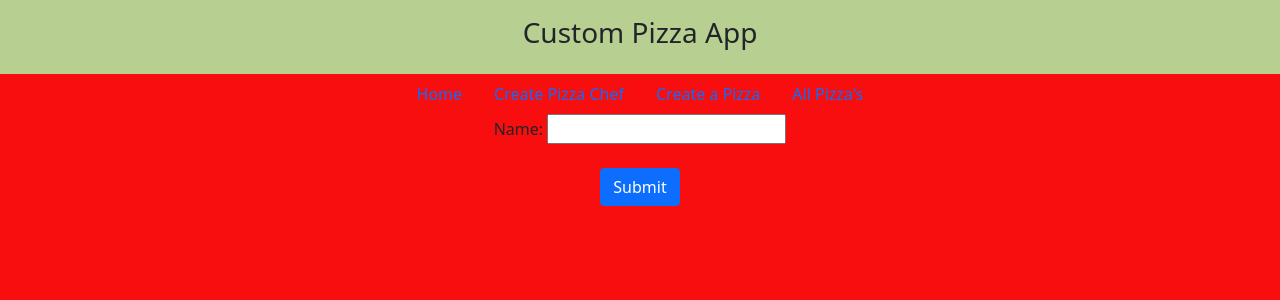
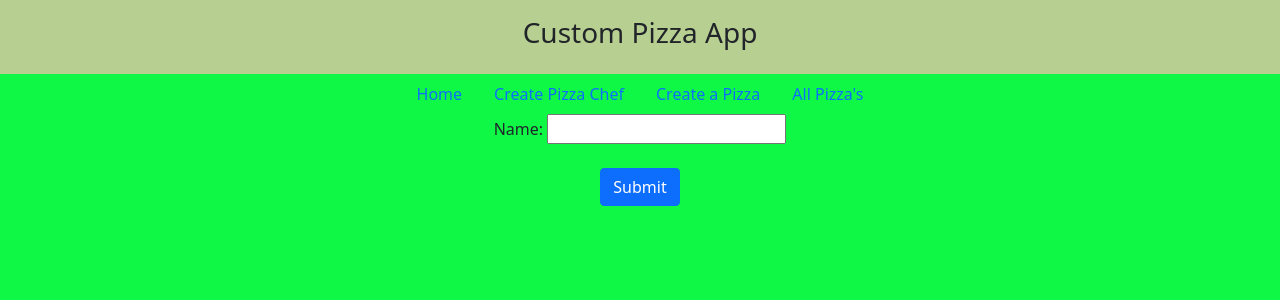
Before and after one commit to erhnaks/Phyton_flask_app_Pipeline, a Flask app: page /createchef in a window 1280 px wide. Shown: the top 300 px of the page. Run offline with Flask 2, Linux system fonts and the light colour scheme.

Commit message:
changed colour

```diff
--- a/application/templates/base.html
+++ b/application/templates/base.html
@@ -1,6 +1,6 @@
 <!DOCTYPE html>
 <html>
-    <body style="background-color: rgb(248, 14, 14)">
+    <body style="background-color: rgb(14, 248, 69)">
         <div
         class="w-auto p-3" style="background-color: rgb(184, 207, 146);">
         <center>
```
